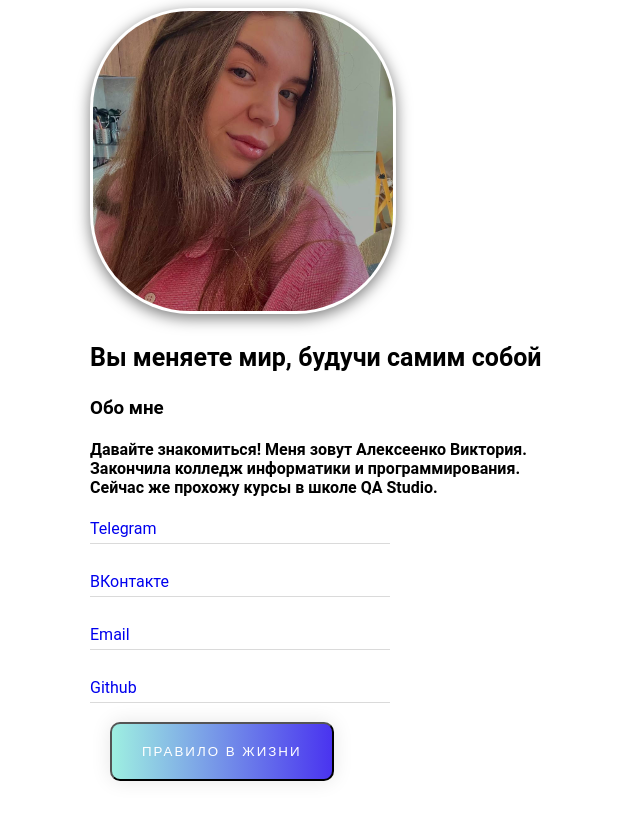
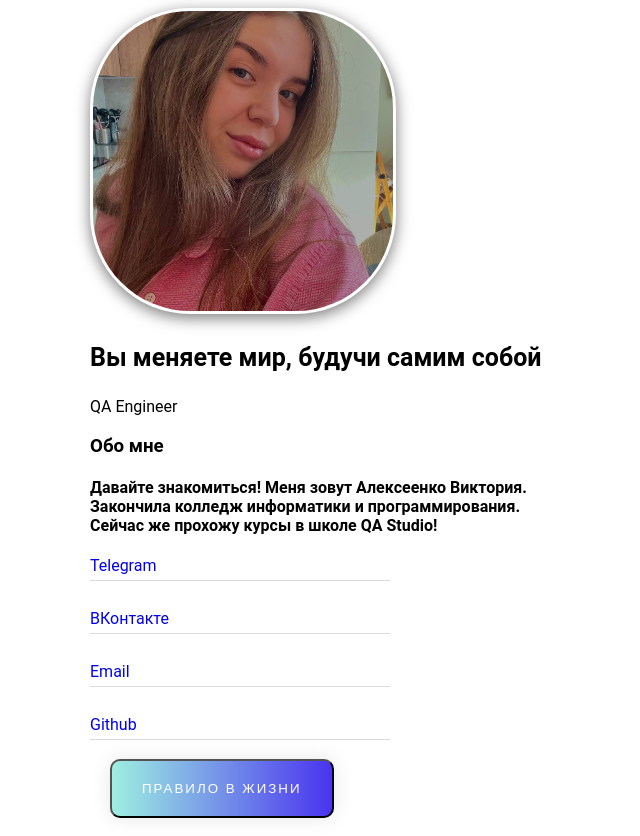
Before and after one commit to QA-AlekseenkoV/CV, a plain HTML site: page index.html in a window 1280 px wide. Shown: the whole page, without its empty margins (0-640 px from the left). Before the commit the page ends 800 px from the top, so only its background shows below. Drawn offline with Linux system fonts and the light colour scheme.

Commit message:
добавила параграф

```diff
--- a/index.html
+++ b/index.html
@@ -12,11 +12,11 @@
 		</div>
 
 			<h2>Вы меняете мир, будучи самим собой</h2>
-
+			<p>QA Engineer</p>
 			<h3>Обо мне</h3>
 
 			<h4>Давайте знакомиться! Меня зовут Алексеенко Виктория.<br>Закончила колледж информатики и программирования.
-			<br>Сейчас же прохожу курсы в школе QA Studio.</h4>
+			<br>Сейчас же прохожу курсы в школе QA Studio!</h4>
 
 			<div class="contacts">
 
```
